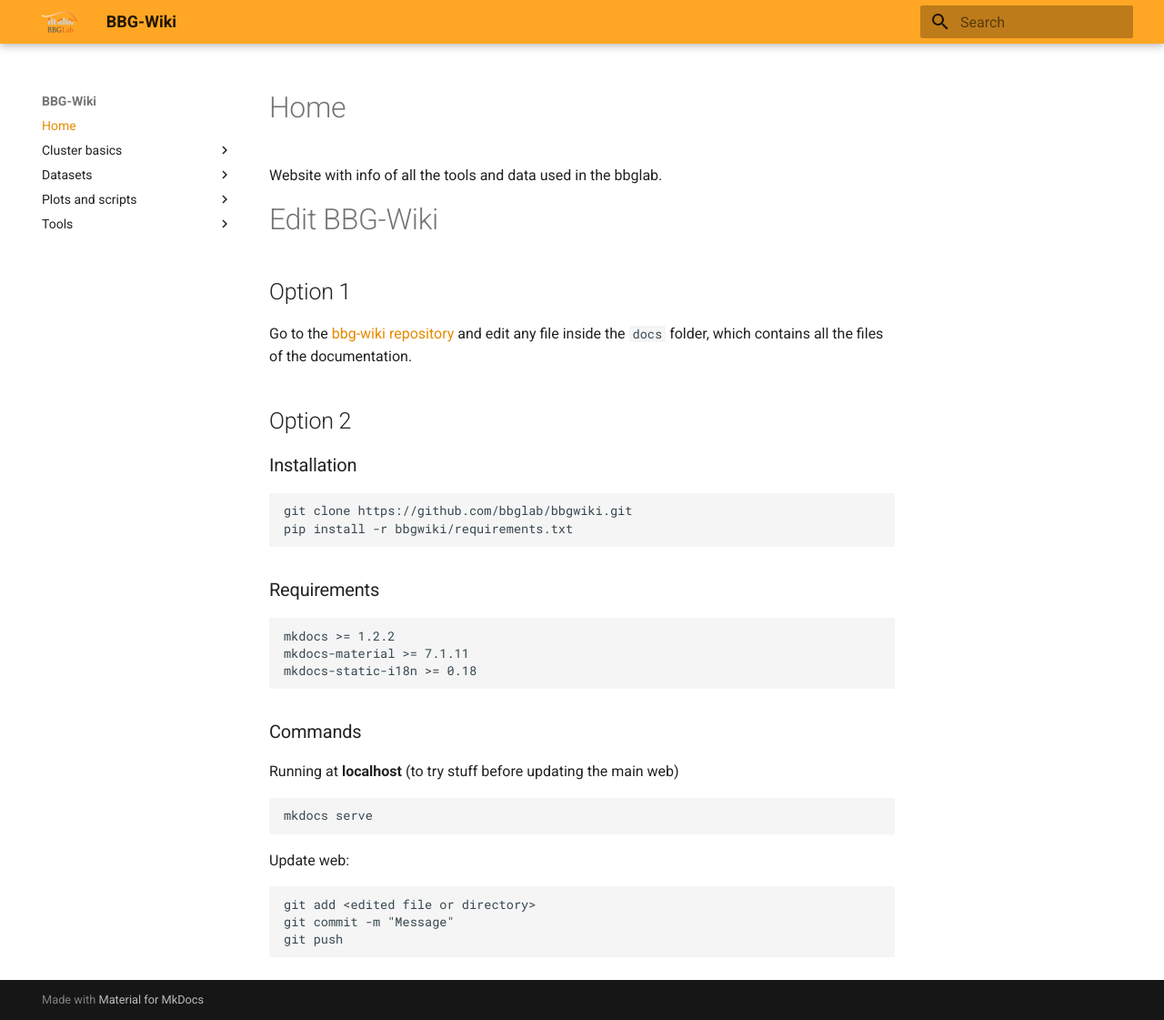
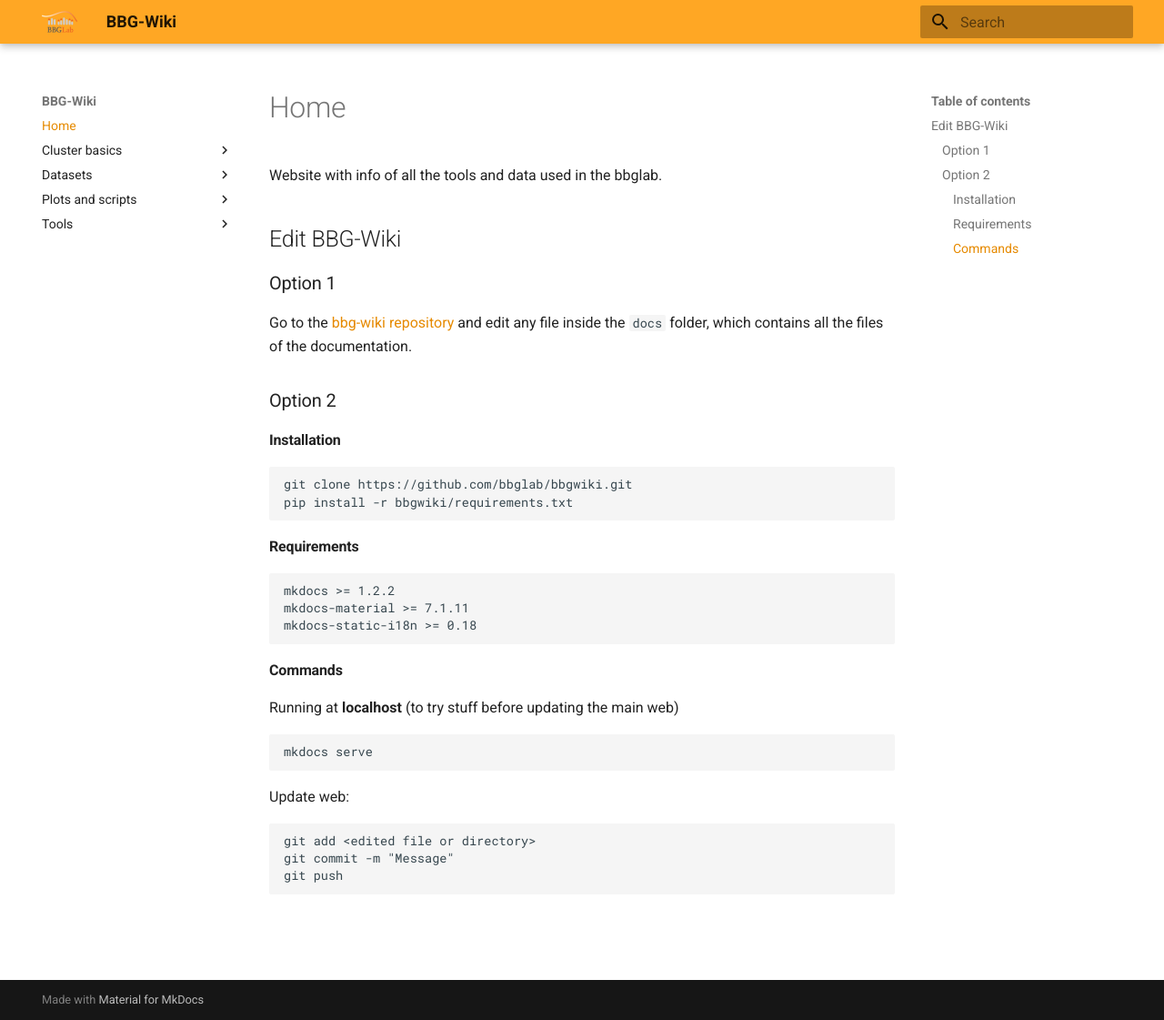
Before and after one commit to bbglab/bbgwiki, an MkDocs documentation site: the page built from docs/index.md, in a window 1280 px wide and 1121 px high. Shown: the whole window at 91% size. Built offline with MkDocs 1.6.1 and Material for MkDocs 9.7.7, drawn with Linux system fonts in a browser that asks for light colours.

Commit message:
fix: showing TOC

````diff
--- a/docs/index.md
+++ b/docs/index.md
@@ -2,14 +2,14 @@
 
 Website with info of all the tools and data used in the bbglab.
 
-# Edit BBG-Wiki
+## Edit BBG-Wiki
 
-## Option 1
+### Option 1
 
 Go to the [bbg-wiki repository](https://github.com/bbglab/bbgwiki) and edit any file inside the `docs` folder, which contains all the files of the documentation.
 
-## Option 2
-### Installation
+### Option 2
+#### Installation
 
 ```
 git clone https://github.com/bbglab/bbgwiki.git
@@ -17,7 +17,7 @@ pip install -r bbgwiki/requirements.txt
 ```
 
 
-### Requirements
+#### Requirements
 
 ```
 mkdocs >= 1.2.2
@@ -25,7 +25,7 @@ mkdocs-material >= 7.1.11
 mkdocs-static-i18n >= 0.18
 ```
 
-### Commands
+#### Commands
 Running at **localhost** (to try stuff before updating the main web)
 
 ```
````
